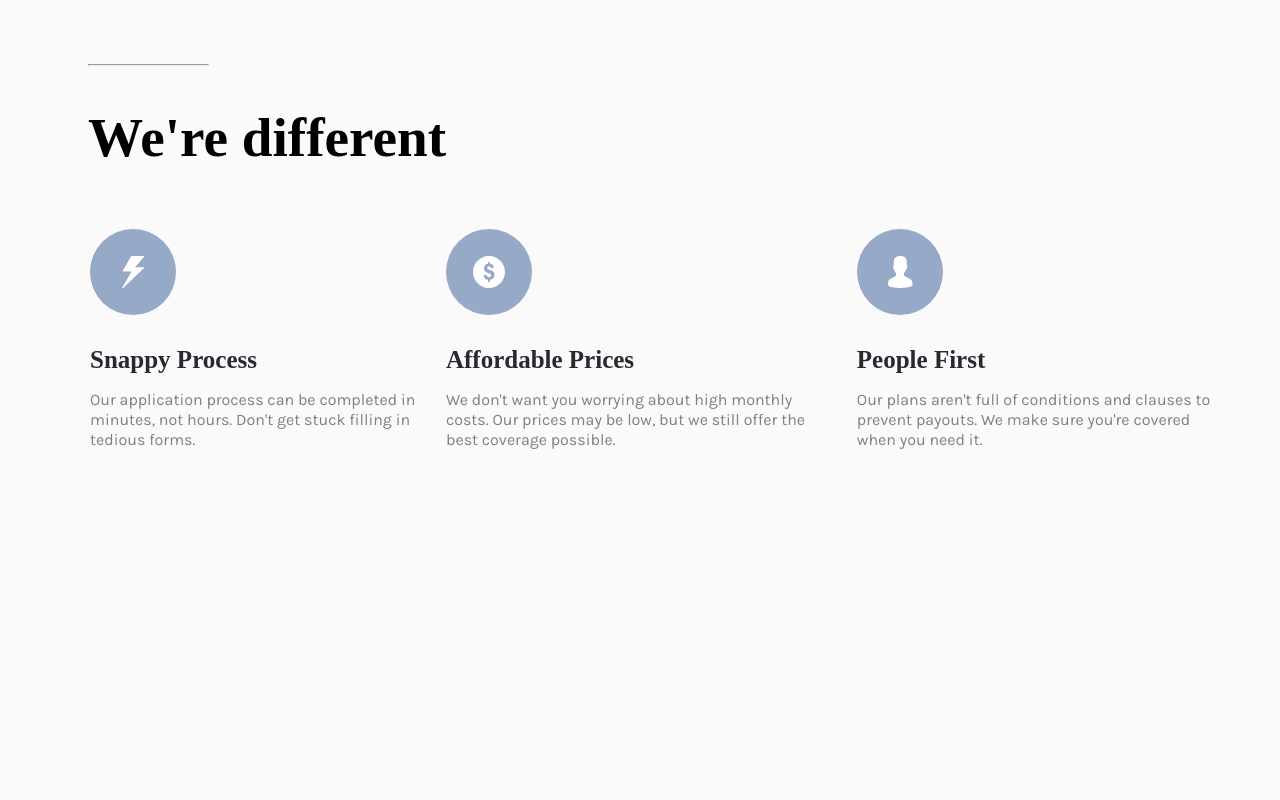
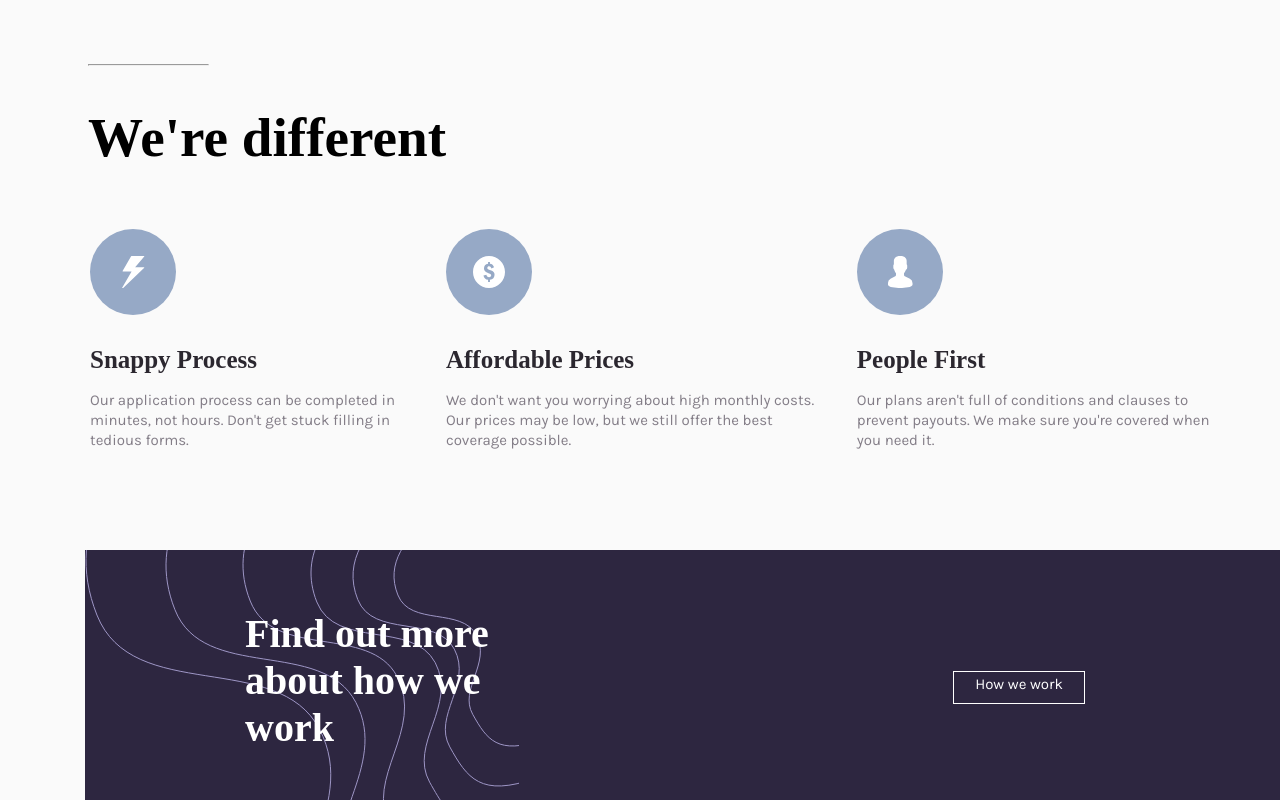
Before and after one commit to dutchkay1/Insure-landingpage, a plain HTML site: page index.html in a window 1280 px wide. Shown: the part 837-1637 px from the top of the page. Before the commit the page ends 1307 px from the top, so only its background shows below. Drawn offline with Linux system fonts and the light colour scheme.

Commit message:
All body section issues fixed

```diff
--- a/index.html
+++ b/index.html
@@ -75,7 +75,30 @@
 					<p class="paragraph-content">Our plans aren't full of conditions and clauses to prevent payouts. We make sure you're covered when you need it.</p>
 				</div>
 			</div>
+			<div class="middle-section_background_pic">
+				<div class="middle-section_lower_background">
+					<h1>Find out more <br>about how we <br>work</h1>
+					<a href="#">How we work</a>
+			    </div>
+
+			</div>
+
 		</section>
+
+		<!-- footer section starts here -->
+		<footer>
+			<div>
+				<img src="" alt="">
+				<div>
+					<a href=""><img src=""></a>
+				    <a href=""><img src=""></a>
+				    <a href=""><img src=""></a>
+				    <a href=""><img src=""></a>
+				</div>
+			</div>
+
+		</footer>
+
 
 	</body>
 </html>
--- a/style.css
+++ b/style.css
@@ -1,7 +1,6 @@
 html, body{
 	margin: 0px,
 	padding: 0px;
-	/*font-size: 16px;*/
 	font-family: 'Karla', sans-serif;
 	background-color: hsl(0, 0%, 98%);
 	-webkit-box-sizing: border-box;
@@ -12,13 +11,6 @@ html, body{
 	margin: 0;
 	padding: 0;
 }
-
-/*.main-header {
-	background-color: hsl(0, 0%, 98%);
-	padding: 0px;
-	margin: 0px;
-	height: 20px;
-}*/
 
 .main-header_menu .main-header_menu-link {
 	list-style: none;
@@ -35,7 +27,6 @@ html, body{
 	top: 25px;
 	max-width: 90px;
 	margin-left: 50px;
-
 }
 
 .menu-link a{
@@ -43,7 +34,6 @@ html, body{
 	float: left;
 	text-decoration: none;
 	color: #a09e9edb;
-	/*font-size: 15px;*/
 }
 
 .menu-link a:hover {
@@ -63,10 +53,6 @@ html, body{
 	color: white !important;
 	font-weight: bolder;
 }
-
-/*.menu-link a:hover {
-	color: white;
-}*/
 
 .first-content {
 	background-color: hsl(256, 26%, 20%);
@@ -101,7 +87,6 @@ html, body{
 	font-size: 14px;
 	line-height: 1.5em;
 	margin-top: 20px;
-
 }
 
 .mymage #rpx {
@@ -119,7 +104,6 @@ html, body{
 }
 
 .my-image {
-
 	float: right;
 	margin-right: 100px;
 	position: relative;
@@ -127,7 +111,6 @@ html, body{
 }
 
 .section-button button {
-
 	background-color: hsl(256, 26%, 20%);
 	border: 1px solid white;
     color: white;
@@ -137,7 +120,6 @@ html, body{
     display: inline-block;
     margin: 4px 2px;
     cursor: pointer;
-
 }
 
 .section-button button a{
@@ -155,7 +137,6 @@ html, body{
 	margin-left: 50px;
 	position: relative;
 	top: 300px;
-
 }
 
 .middle-section_heading {
@@ -196,37 +177,50 @@ html, body{
 
 .middle-section_paragraph .paragraph-content {
 	color: #837d87;
+	font-size: 15px;
 }
 
-/*.middle-section_heading hr {
-	display: block;
-	margin-bottom: 100px;
-}*/
+.middle-section_lower_background {
+	background-color: hsl(256, 26%, 20%);
+	background-image: url(images/bg-pattern-how-we-work-desktop.svg);
+	background-repeat: no-repeat;
+	height: 250px;
+	width: 1200px;
+	position: relative;
+	top: 80px;
+	margin-left: 35px;
+}
 
-/*.middle-section .middle-section_heading {
-	text-align: left;
+.middle-section_lower_background h1 {
+	font-family: 'DM Serif Display', serif;
+	font-weight: 700;
+	font-size: 40px;
+	color: #fff;
+	padding: 40px;
+	margin-left: 120px;
+	margin-bottom: 50px;
 	position: relative;
+	top: 20px;
+}
 
-}*/
+.middle-section_lower_background a {
+	border: 1px solid #fff;
+	width: 100px;
+	height: 25px;
+	color: #fff;
+	padding: 3px 15px;
+    font-size: 15px;
+    text-decoration: none;
+    text-align: center;
+    float: right;
+    margin-right: 200px;
+    position: relative;
+    bottom: 150px;
 
-/*.middle-section .middle-section_heading h1 {
-	font-weight: bold;
-	font-size: 80px;
-}*/
+}
 
-
-/*.middle-section .middle-section_heading hr {
-	width: ;
-	position: relative;
-}*/
-
-
-
-
-
-
-
-/*.clear {
-	clear: left;
-	display: block;
-}*/
+.middle-section_lower_background a:hover {
+	background-color: #fff;
+	color: rgb(45, 38, 64);
+	font-weight: 700;
+}
```
